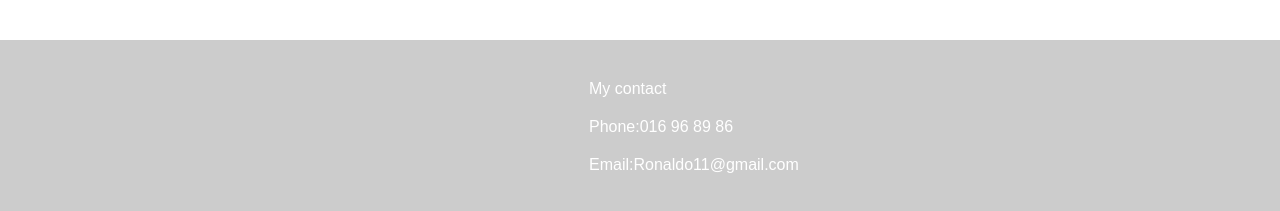
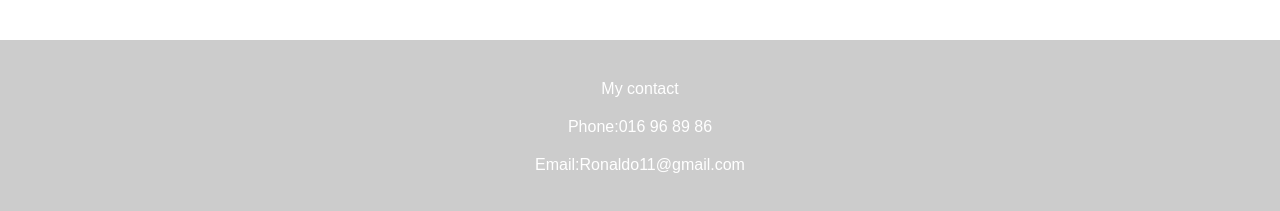
Before and after one commit to KhyPhay/Group_work, a plain HTML site: page Group_work/index.html in a window 1280 px wide. Shown: the part 790-1001 px from the top of the page. Drawn offline with Linux system fonts and the light colour scheme.

Commit message:
add-text

```diff
--- a/Group_work/css/style.css
+++ b/Group_work/css/style.css
@@ -84,9 +84,7 @@ footer{
 }
 footer li{
     padding: 10px;
-    margin-left: 45%;
-    text-align: left;
-    text-align-last: left;
+    text-align: center  ;
     color: #fff;
     list-style: none;
 }
```
